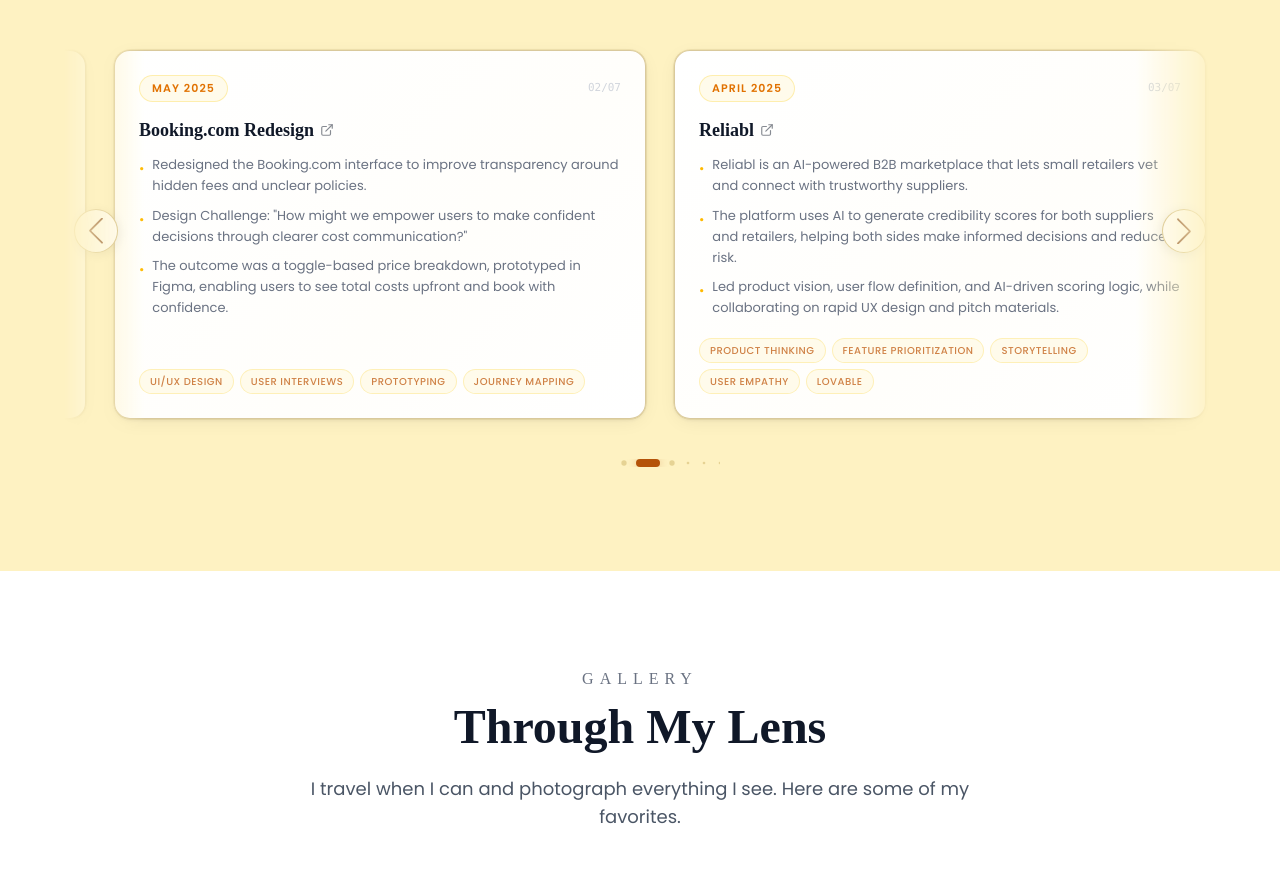
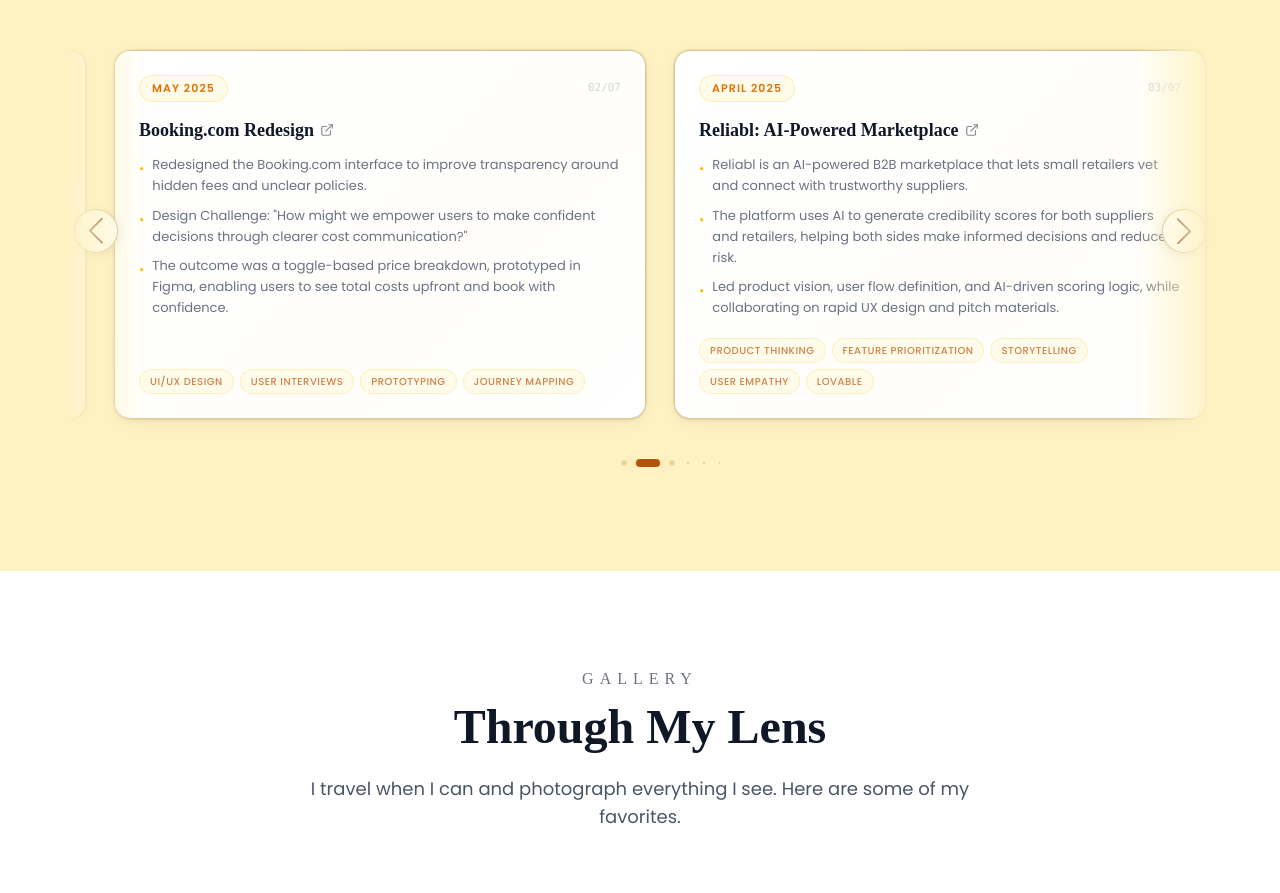
Before and after one commit to bsoumyata/bsoumyata.github.io, a React (Vite) app: page / in a window 1280 px wide. Shown: the part 2900-3793 px from the top of the page. Built offline with nearby package versions, Linux system fonts and the light colour scheme; grey boxes are pictures that could not be loaded; a web font is replaced by a local one.

Commit message:
Updated projects

```diff
--- a/src/components/Projects.tsx
+++ b/src/components/Projects.tsx
@@ -51,7 +51,7 @@
   },
   {
     date: "April 2025",
-    title: "Reliabl",
+    title: "Reliabl: AI-Powered Marketplace",
     url: "https://fresh-ai-connect.lovable.app/",
     bullets: [
       "Reliabl is an AI-powered B2B marketplace that lets small retailers vet and connect with trustworthy suppliers.",
@@ -62,7 +62,7 @@
   },
   {
     date: "Feb 2025",
-    title: "Auto-Sleep Mode for Streaming Platforms",
+    title: "Auto-Sleep Mode for Streaming",
     url: "https://mercury-cover-6e9.notion.site/Case-Study-Auto-Sleep-Mode-for-Streaming-Platforms-1a44d62c6c6a803ba53ef1954e19b996",
     bullets: [
       "This case study explores the Auto-Sleep Mode feature designed to enhance user experience by detecting sleep through smartwatches and automatically pausing content on streaming platforms. It tackles challenges like false positives, integration, latency, and privacy.",
@@ -92,7 +92,7 @@
   },
   {
     date: "April 2019",
-    title: "ISLify",
+    title: "ISLify-ASLify",
     url: "https://github.com/bsoumyata/ISLify",
     bullets: [
       "Developed a real-time speech-to-sign language converter, translating spoken language into Indian Sign Language (ISL) and American Sign Language (ASL) gestures using an intuitive graphical interface.",
```
